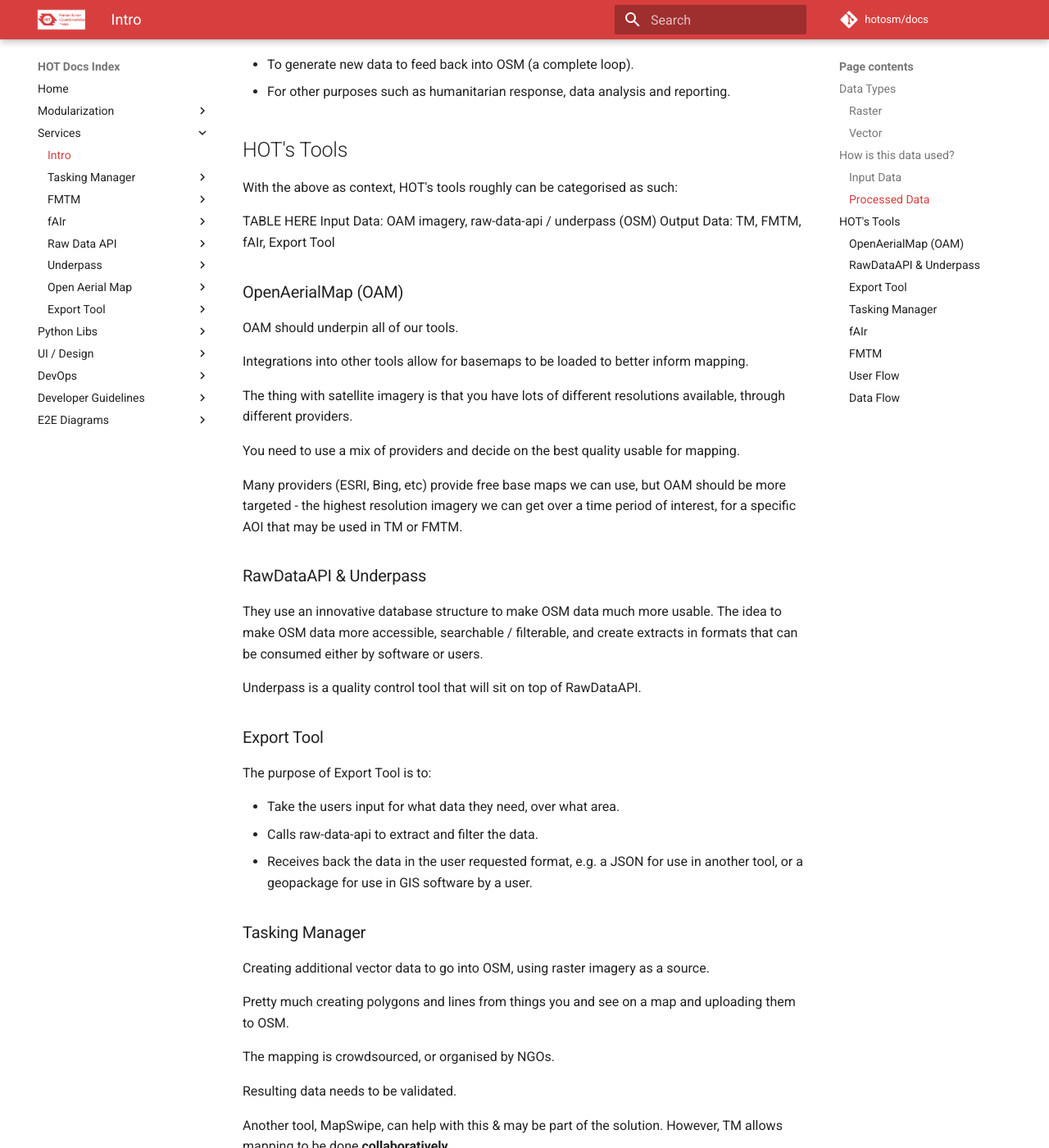
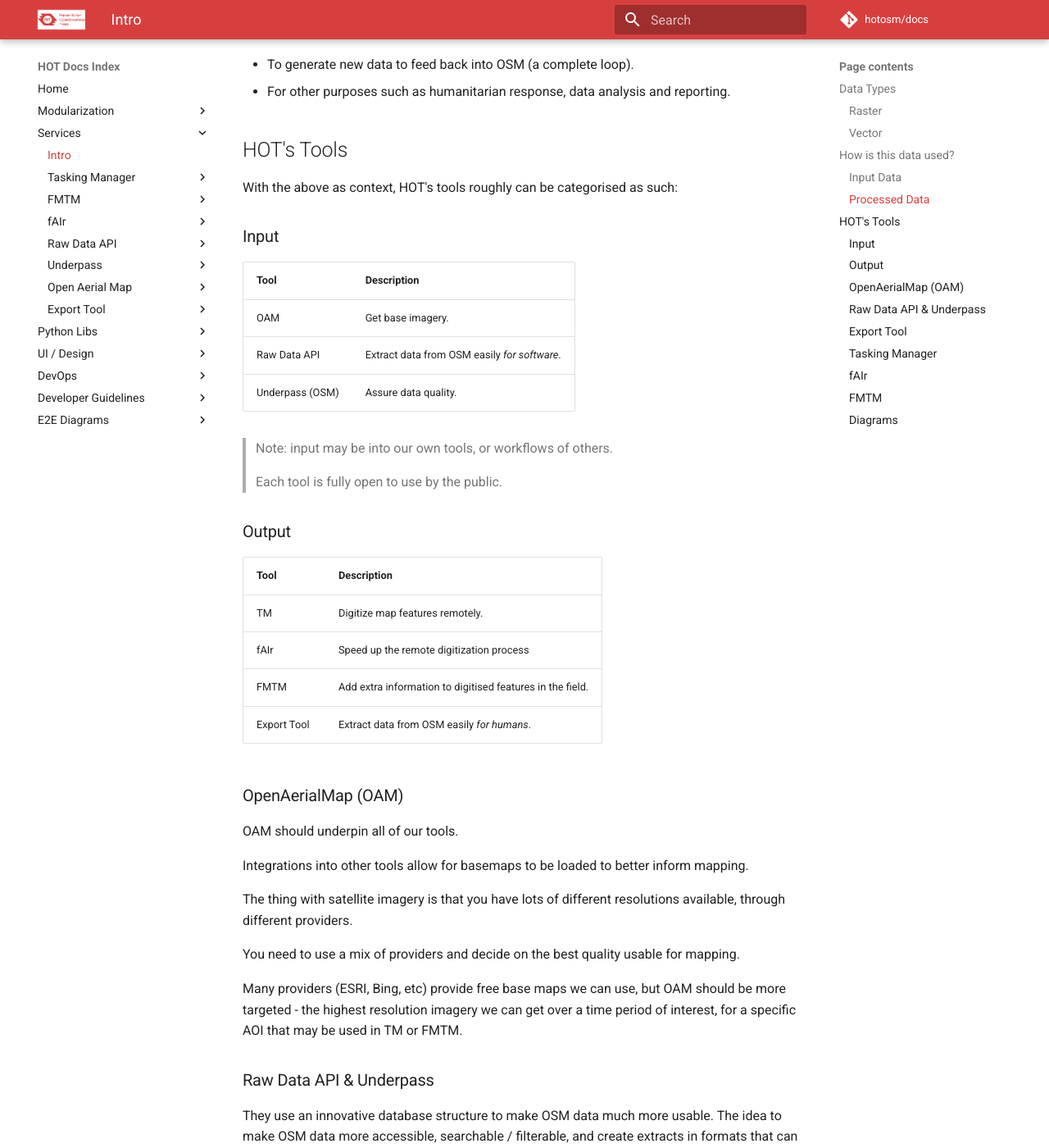
Before and after one commit to hotosm/docs, an MkDocs documentation site: the page built from docs/tools-summary.md, in a window 1280 px wide and 1400 px high, scrolled down 1611 px. Shown: the whole window at 82% size. Built offline with MkDocs 1.6.1 and Material for MkDocs 9.7.7, drawn with Linux system fonts in a browser that asks for light colours; comment, search, counter and statistics services are not loaded; some of the changed text lies outside the part shown.

Commit message:
docs: update tools summary

```diff
--- a/docs/tools-summary.md
+++ b/docs/tools-summary.md
@@ -71,9 +71,26 @@
 
 With the above as context, HOT's tools roughly can be categorised as such:
 
-TABLE HERE
-Input Data: OAM imagery, raw-data-api / underpass (OSM)
-Output Data: TM, FMTM, fAIr, Export Tool
+### Input
+
+| Tool            | Description                                  |
+| --------------- | -------------------------------------------- |
+| OAM             | Get base imagery.                            |
+| Raw Data API    | Extract data from OSM easily _for software_. |
+| Underpass (OSM) | Assure data quality.                         |
+
+> Note: input may be into our own tools, or workflows of others.
+>
+> Each tool is fully open to use by the public.
+
+### Output
+
+| Tool        | Description                                               |
+| ----------- | --------------------------------------------------------- |
+| TM          | Digitize map features remotely.                           |
+| fAIr        | Speed up the remote digitization process                  |
+| FMTM        | Add extra information to digitised features in the field. |
+| Export Tool | Extract data from OSM easily _for humans_.                |
 
 ### OpenAerialMap (OAM)
 
@@ -93,20 +110,20 @@
 get over a time period of interest, for a specific AOI that may be used
 in TM or FMTM.
 
-### RawDataAPI & Underpass
+### Raw Data API & Underpass
 
 They use an innovative database structure to make OSM data much more usable.
 The idea to make OSM data more accessible, searchable / filterable, and
 create extracts in formats that can be consumed either by software or users.
 
-Underpass is a quality control tool that will sit on top of RawDataAPI.
+Underpass is a quality control tool that will sit on top of Raw Data API.
 
 ### Export Tool
 
 The purpose of Export Tool is to:
 
 - Take the users input for what data they need, over what area.
-- Calls raw-data-api to extract and filter the data.
+- Calls Raw Data API to extract and filter the data.
 - Receives back the data in the user requested format, e.g. a JSON
   for use in another tool, or a geopackage for use in GIS software by a user.
 
@@ -148,10 +165,6 @@
 
 However, FMTM allows mapping to be done **collaboratively**.
 
-### User Flow
+### Diagrams
 
-Diagram showing typical user flow between tools.
-
-### Data Flow
-
-Diagram showing typical data flow between tools.
+For diagrams of the tools explained above, see: [e2e diagrams](diagrams.md).
```
Also changed, not shown: other parts of docs/tools-summary.md (+3 -3 lines).
